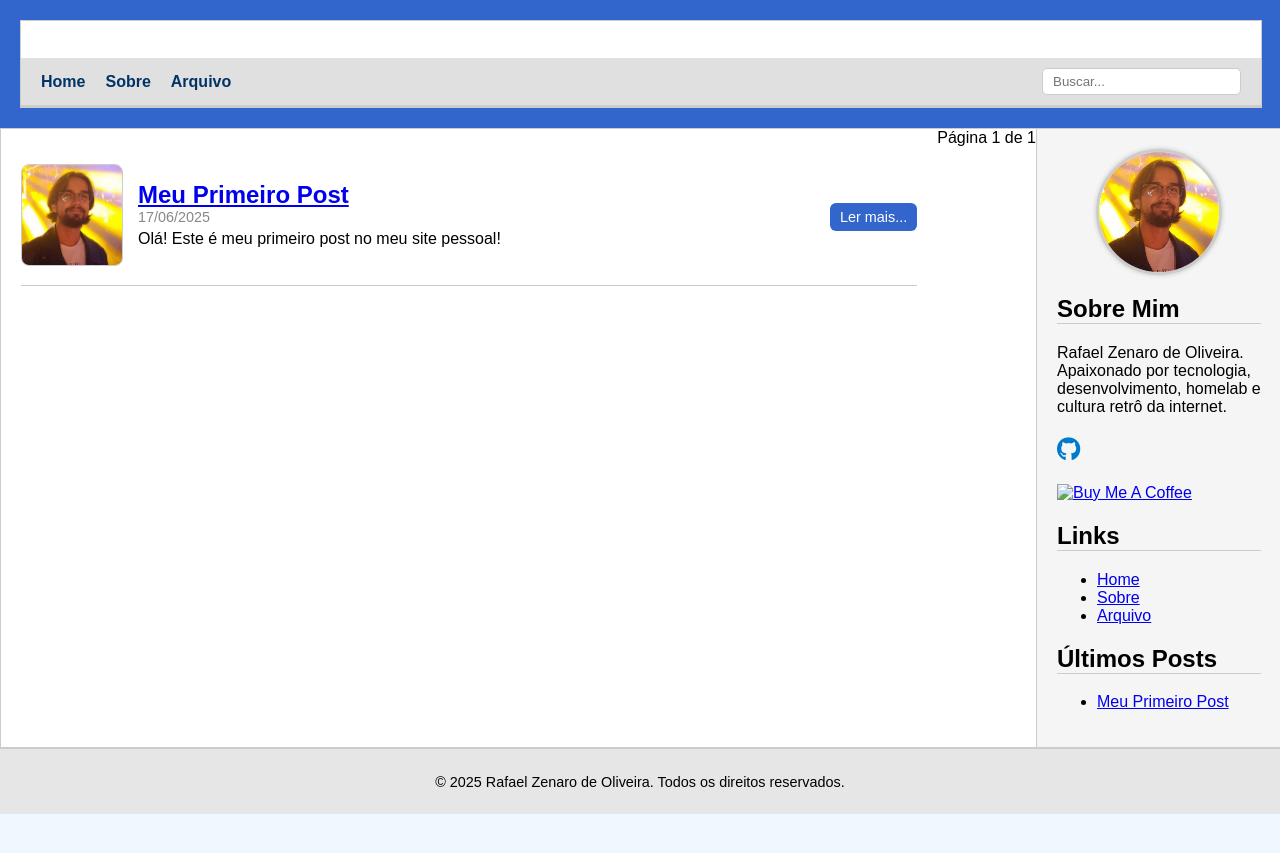
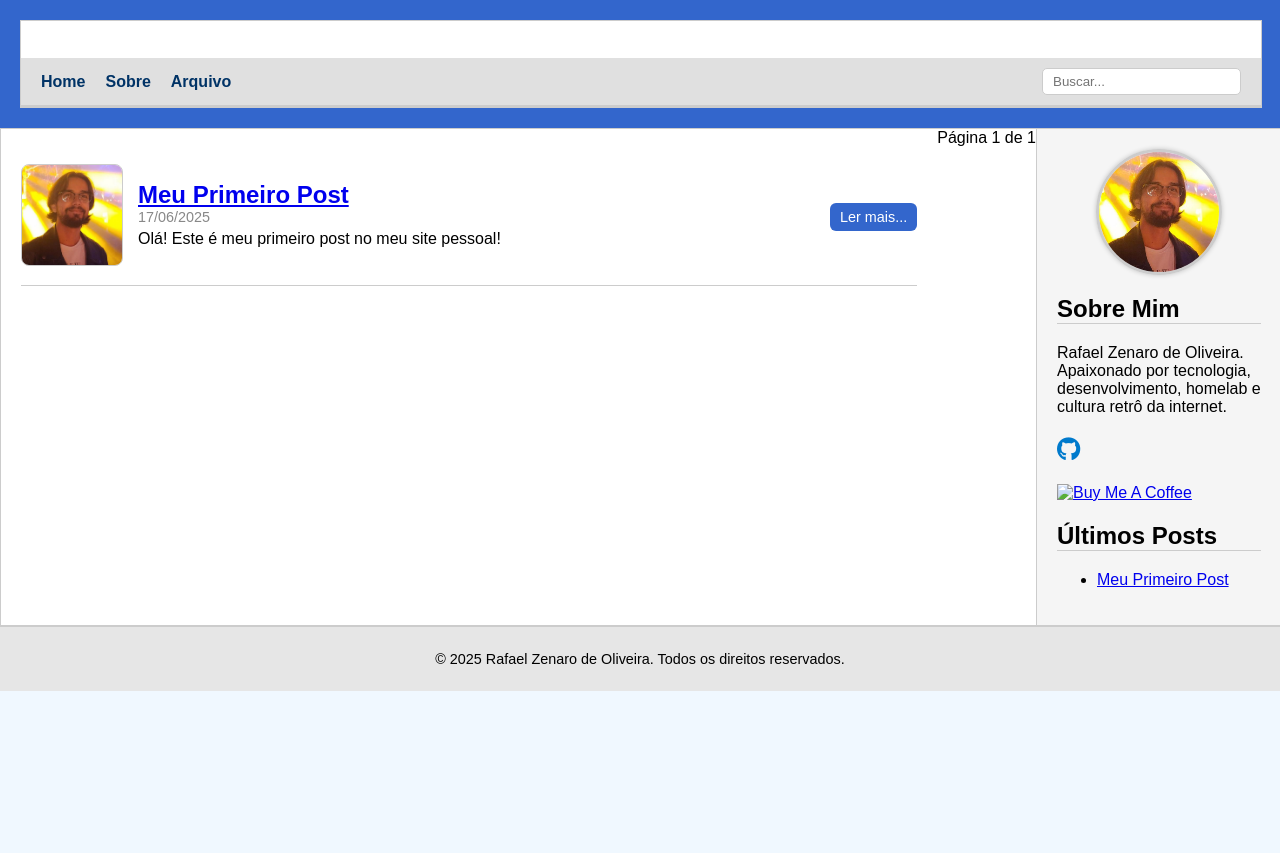
Before and after one commit to zenaror/zenaror.github.io, a Jekyll site: the page built from index.html, in a window 1280 px wide. Shown: the top 853 px of the page. Built offline with Jekyll 4.4.1, drawn with Linux system fonts in a browser that asks for light colours; the list of posts is cut into pages by our own code.

Commit message:
Atualizar o sidebar.html

```diff
--- a/_includes/sidebar.html
+++ b/_includes/sidebar.html
@@ -22,12 +22,12 @@
   <img src="https://cdn.buymeacoffee.com/buttons/v2/default-yellow.png" alt="Buy Me A Coffee" style="height: 55px !important;width: 200px !important;" >
 </a>
 
-<h2>Links</h2>
+<!-- <h2>Links</h2>
 <ul>
   <li><a href="/">Home</a></li>
   <li><a href="/sobre">Sobre</a></li>
   <li><a href="/arquivo">Arquivo</a></li>
-</ul>
+</ul> -->
 <h2>Últimos Posts</h2>
 <ul>
   {% for post in site.posts limit:5 %}
```
